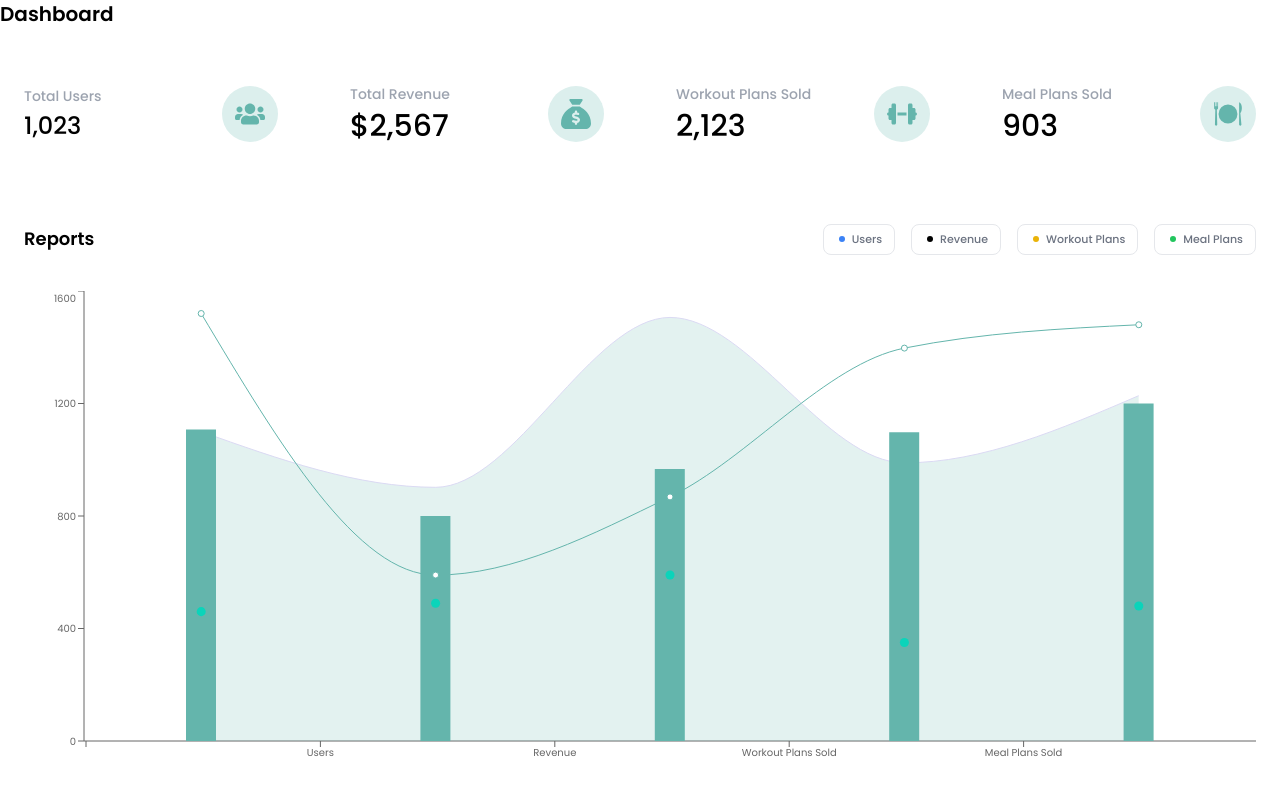
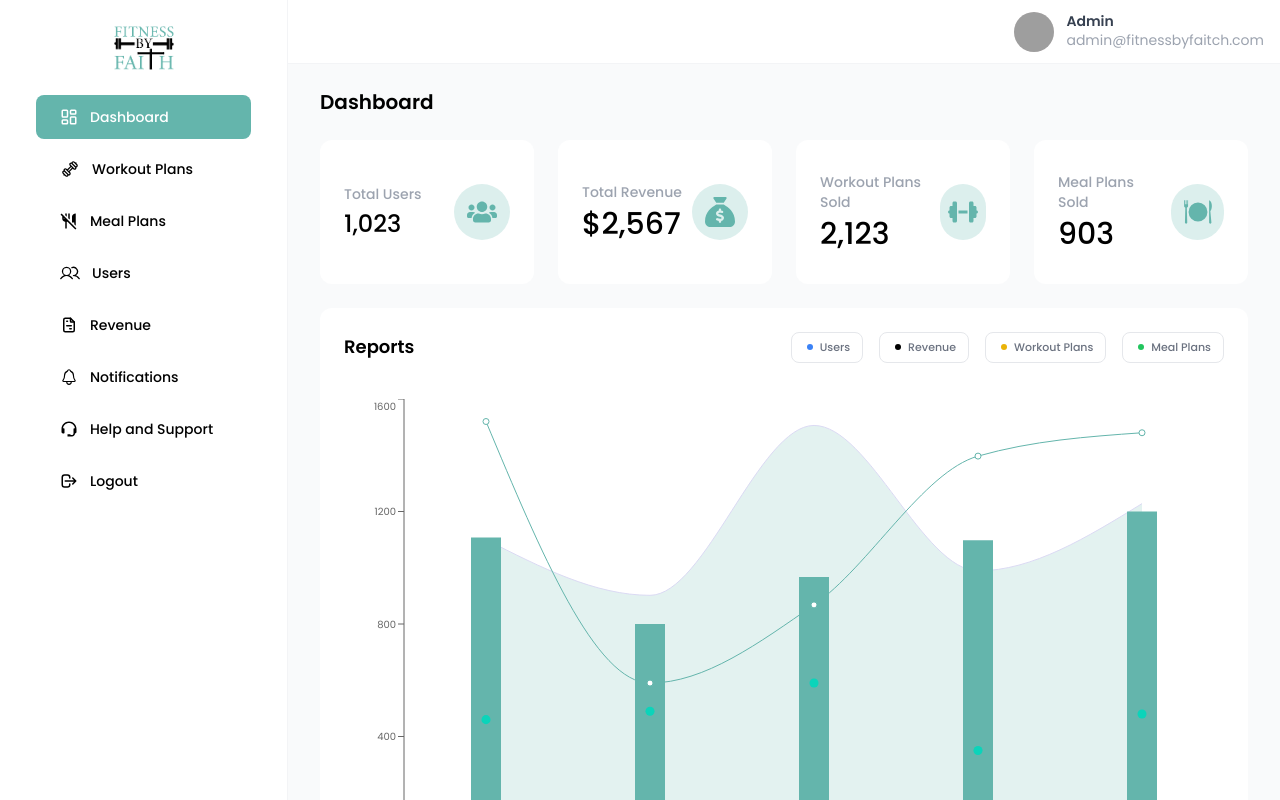
Before and after one commit to simon-m-dignite/fitness-by-faith, a React (Vite) app: page / in a window 1280 px wide. Built offline with nearby package versions, Linux system fonts and the light colour scheme; grey boxes are pictures that could not be loaded; the HTML template or start-up script is replaced by a standard one.

Commit message:
initial commit

```diff
--- a/src/AppRoutes/AppRoutes.jsx
+++ b/src/AppRoutes/AppRoutes.jsx
@@ -23,7 +23,7 @@ export const routes = [
   {
     title: "Initial Page",
     url: "/",
-    page: <Dashboard />,
+    page: <Layout pages={<Dashboard />}/>,
   },
   {
     title: "Dashboard Page",
```
